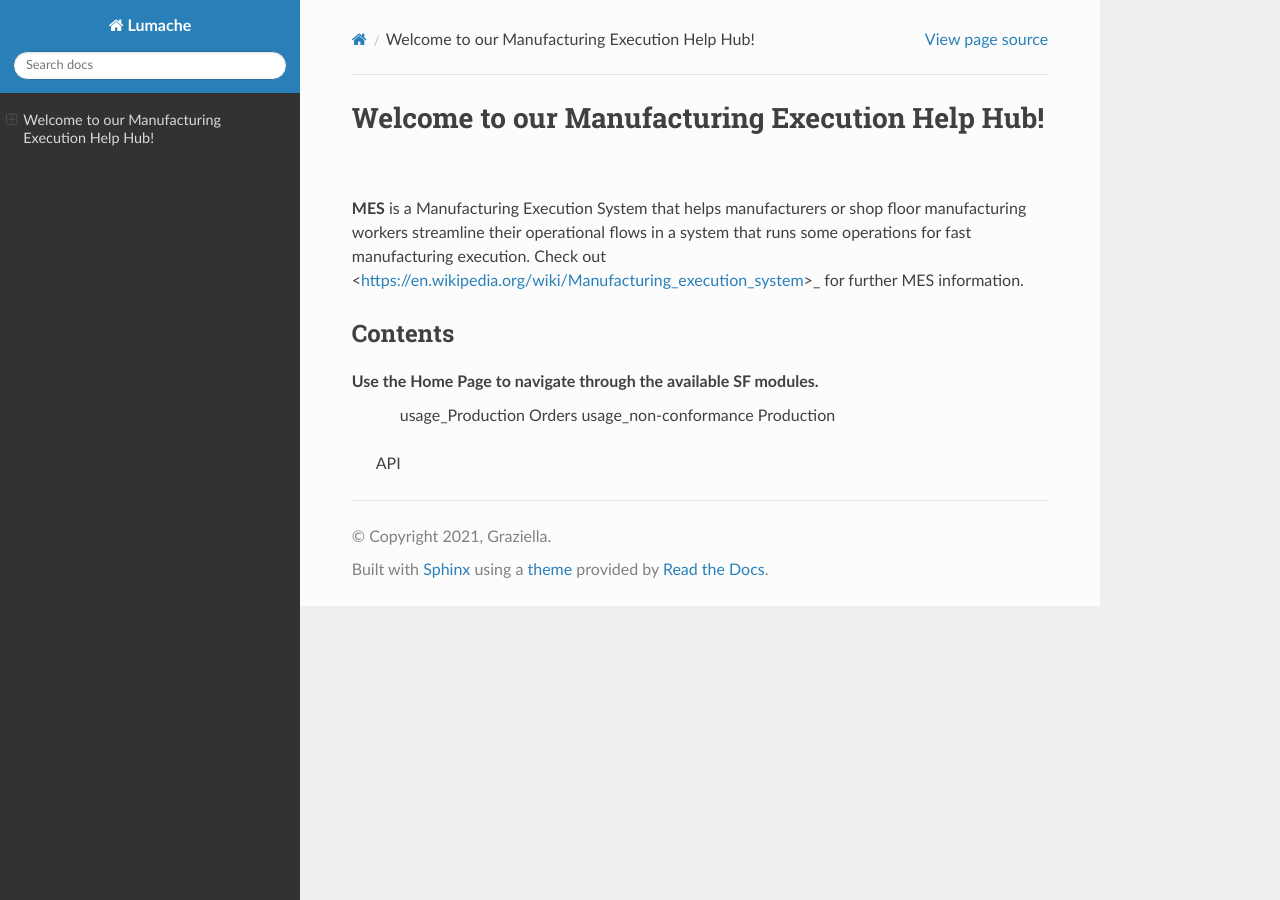
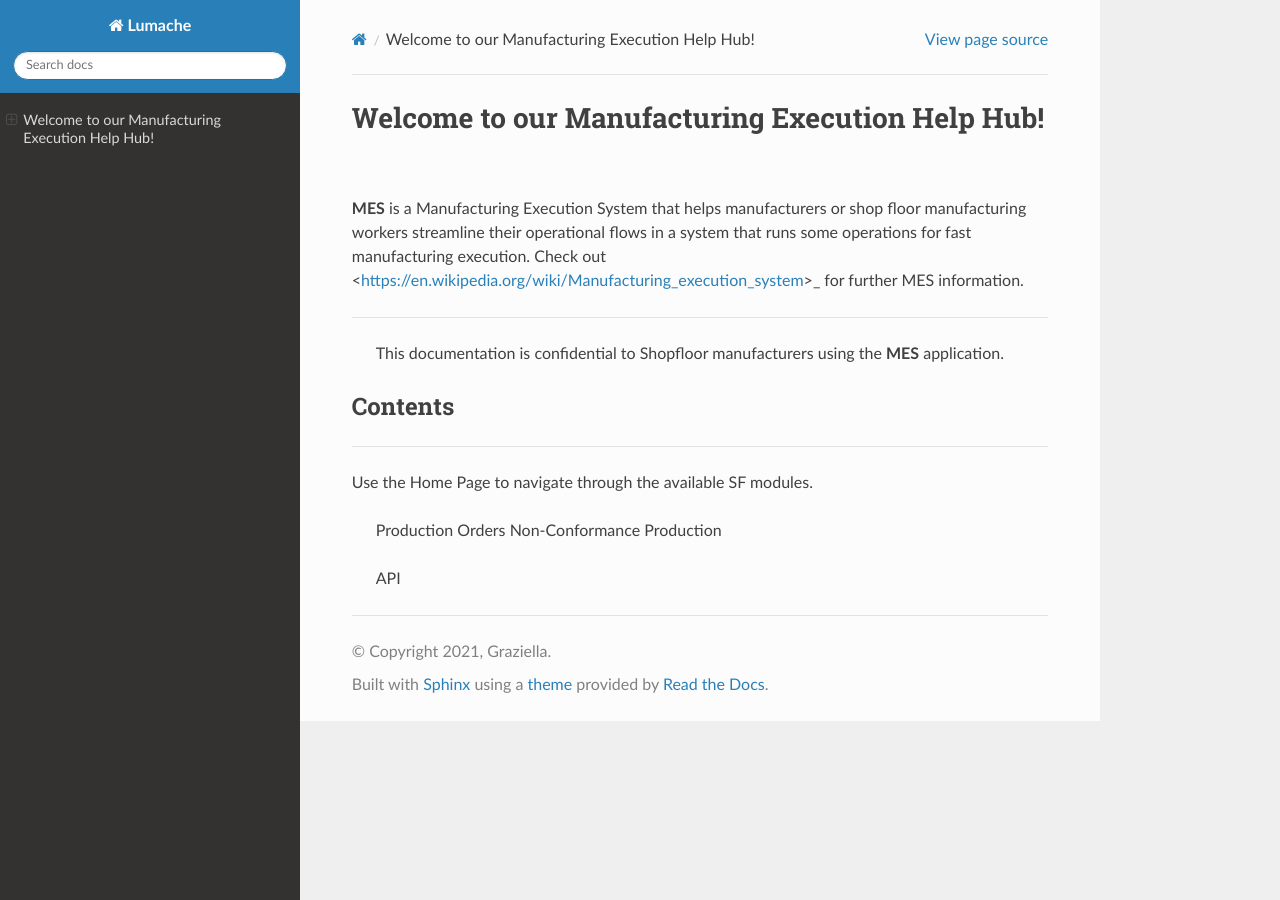
Before and after one commit to ghadiben0/-rtd-tutorial-ghadi2, a Sphinx documentation site: the page built from docs/source/index.rst, in a window 1280 px wide. Built offline with Sphinx 7.4.7 and the Read the Docs theme 3.1.0, drawn with Linux system fonts in a browser that asks for light colours; pages that are not in the unit, such as notebooks, are missing from menus.

Commit message:
Update index.rst

```diff
--- a/docs/source/index.rst
+++ b/docs/source/index.rst
@@ -5,18 +5,23 @@ Welcome to our Manufacturing Execution Help Hub!
 Check out <https://en.wikipedia.org/wiki/Manufacturing_execution_system>_  for further MES information.
 
 .. note:
+--------
 
    This documentation is confidential to Shopfloor manufacturers using the **MES** application.
 
 Contents
 --------
 
+
 .. toctree::
-   maxdepth: 2
-   :caption: Contents
+   :maxdepth: 2
 
-   Home Page
+  Home Page
+--------
+
 Use the Home Page to navigate through the available SF modules.
-      usage_Production Orders
-      usage_non-conformance Production
+
+   Production Orders
+   Non-Conformance Production
+
    API
```
